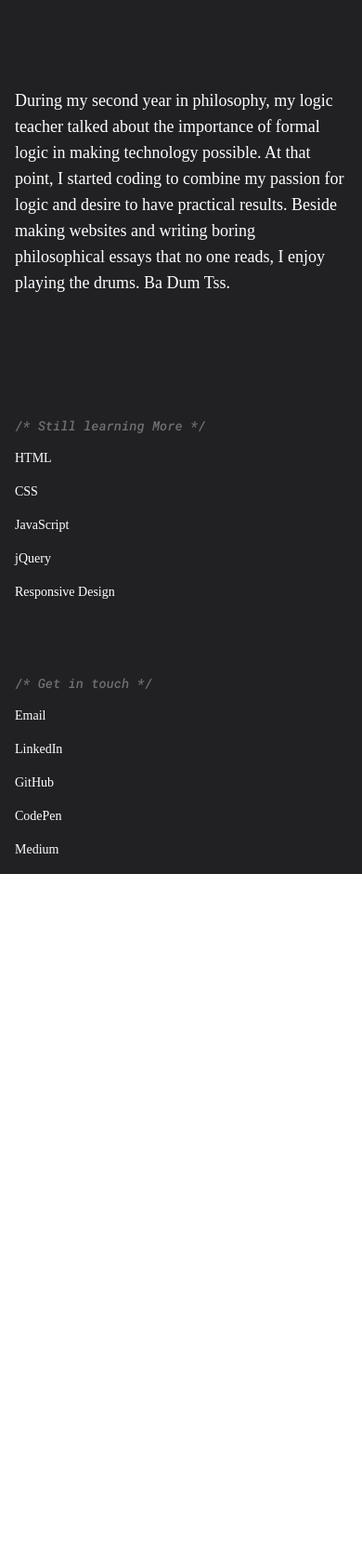
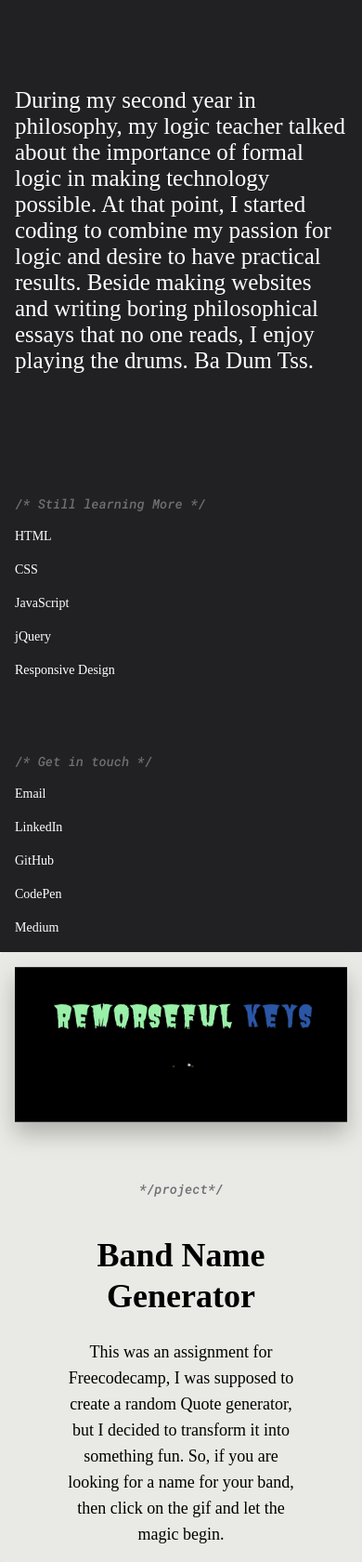
Before and after one commit to hamsa-al/Portfolio, a plain HTML site: page index.html in a window 390 px wide. Shown: the part 846-2526 px from the top of the page at 93% size. Before the commit the page ends 1786 px from the top, so only its background shows below. Drawn offline with Linux system fonts and the light colour scheme; a web font is replaced by a local one.

Commit message:
Container3
Added new project (container3) Band name generator.

```diff
--- a/css/style.css
+++ b/css/style.css
@@ -10,8 +10,8 @@ h1{
   font-size: 36px;
   line-height: 44px;
   text-align: center;
+}
 
-}
 h2{
 font-family: 'Futura', sans-serif;
 letter-spacing: 2px;
@@ -44,14 +44,24 @@ li{
   line-height: 20px;
 
 }
+
 a,  a:visited{
-  color:#FFFFFF
+  color:#FFFFFF;
 }
 a:link {
     text-decoration: none;
 }
+.container3-p{
+  color:black;
+  font-family: Futura-Medium;
+  font-size: 14px;
+  line-height: 20px;
+  text-align: center;
+}
+.container3-h1{
+  color:black;
 
-
+}
 /*===================%px%px%%px================*/
 html,body{
   height:100%;
@@ -60,26 +70,30 @@ html,body{
 body{
   margin:0;
 }
-.babycontainer{
+.container1-body{
   margin-left:96px;
   margin-right: 96px;
   }
-.babycontainer2{
+.container2-body{
   margin-left:96px;
   margin-right: 96px;
 }
-.name, .face,.title{
+.container3-body{
+  margin-left:96px;
+  margin-right: 96px;
+}
+
+.container1-name, .container1-face,.container1-title{
   width:33.333333%;
-
 }
-.left{
+.container2-left{
   width:66.66666%;
   margin-right: 48px;
   margin-top:96px;
-  /*margin-bottom:96px;*/
+  margin-bottom:96px;
 
 }
-.right{
+.container2-right{
   width:33.333333%;
   margin-left:48px;
   margin-top:96px;
@@ -87,11 +101,18 @@ body{
   margin-left:48px;
   /*margin-bottom:96px;*/
 }
-.Bottom{
+.container2-Bottom{
   width:100%;
-  margin-bottom:96px;
+  /*margin-bottom:96px;*/
+}
+.container3-right-textbox{
+  margin-right:48px;
+  margin-left:48px;
 
 }
+.container3-title1, .container3-text, .container3-title2{
+height: 100%;
+width: auto;}
 
 ul {
 list-style-type: none;
@@ -113,67 +134,97 @@ h2{
 li{
   margin-right:24px;
 }
+img {
 
+    max-width: 100%;
+    height: 100%;
+    object-fit: fill;
+
+
+}
 /*====================FlexBox container1====================*/
-
-.babycontainer{
+.container1-body{
   display:flex;
   flex-direction: row;
   height:100%;
 }
 
-.name{
+.container1-name{
   display: flex;
   align-items: center;
   justify-content: center;
 }
-.face{
+.container1-face{
   display:flex;
 }
-.title{
+.container1-title{
   display: flex;
   flex-direction: column;
   align-items: center;
   justify-content: center;
 }
 /*====================FlexBox Container2===================*/
-.babycontainer2{
+.container2-body{
   display: flex;
   flex-direction: column;
+  justify-content: space-between;
   height:100%;
-  justify-content: space-between;
-
 }
-.top{
+.container2-top{
   display: flex;
   flex-direction: row;
 }
-.left{
+.container2-left{
   display: flex;
 }
-.intro{
+.container2-intro{
   display: flex;
   flex-direction: column;
   margin:0;
   padding:0;
 }
-.bottom{
+.container2-bottom{
   display:flex;
   justify-content: center;
   flex-direction: column;
 
 }
-.right{
+.container2-right{
   display: flex;
 }
-.inlineList {
+.container2-inlineList {
   display: flex;
   list-style:none;
   padding:0;
   margin:0;
 }
+/*====================FlexBox Container3===================*/
+.container3-body{
+  display: flex;
+  align-items: center;
+  flex-direction: row;
+  height:100%;
+}
+.container3-right{
+  display:flex;
+  justify-content: center;
+  flex-direction: column;
+  width: 50%;
+  height: 100%;
+}
+.container3-right-textbox{
+  display:flex;
+  flex-direction: column;
+  align-items: center;
+  justify-content: center;
+}
+.container3-left{
+  width:50%;
+
+  }
 
 /*====================parallax====================*/
+
 .container1{
   background-image: url('../image/image.jpg');
   background-position: center;
@@ -183,11 +234,21 @@ li{
   height:100%;
 }
 
-.container2{
+.container2 {
   background-color: #212124;
   height:100%;
+
 }
+.container3{
+  background-color: #E9EAE5;
+  height:100%;
+  box-shadow: 0 12px 24px 0 rgba(0,0,0,0.25);
+  border-radius: 3px;
+}
+
 /*=====================Hover======================*/
+
+
 .hvr-sweep-to-top {
   display: flex;
   align-items: center;
@@ -229,9 +290,9 @@ li{
   transform: scaleY(1);
 }
 
-/*===================Media Queries==================*/
+/*===================Media Queries 480px==================*/
 @media (max-width:480px) {
-.babycontainer, .babycontainer2{
+.container1-body, .container2-body{
   flex-direction: column;
   align-items: center;
   margin-left: 16px;
@@ -247,13 +308,13 @@ First Container
   background-attachment: fixed;
 }
 
-.name{
+.container1-name{
   order:1
 }
-.face{
+.container1-face{
   order:3
 }
-.title{
+.container1-title{
   width: auto;
   order:2
   }
@@ -263,47 +324,212 @@ First Container
   =============*/
 .container2{
     height: auto;
-    width: 100%;
+    width: auto;
     display: flex;
   }
 
-.top{
+.container2-top{
   display: flex;
   flex-direction: column;
 }
-.left, .right{
+.container2-left, .container2-right{
   display: flex;
   justify-content: flex-start;
-  width: 100%;
+  width: auto;
   margin-left: 0;
 }
-.left{
+.container2-left{
   margin-top: ;
   margin-bottom:48px;
 }
-.right{
+.container2-right{
   margin-top: 0;
   margin-bottom:48px;
 }
-.bottom{
+.container2-bottom{
   margin-top: 0;
-  width:100%;
+  width:auto;
 }
-.intro{
+.container2-intro{
   margin-bottom: 48px;
   margin:top:48px;
 }
-.Ican{
+.container2-skills-list{
   margin-top: 20px;
 }
 p{
   font-size:18px;
   line-height: 28px;
 }
-.inlineList{
+.container2-inlineList{
   display: flex;
   flex-direction: column;
+  width: 30%;
 }
-  .hvr-sweep-to-top {
+/*====================
+3rd Container
+=============*/
+
+.container3{
+  height: auto;
+  width: 100%;
+  display: flex;
+
 }
+.container3-body{
+  display: flex;
+  flex-direction: column;
+  height:100%;
+  margin: 16px;
 }
+img{
+  width: 100%;
+  height: 100%;
+  object-fit: none;
+}
+.container3-left{
+display: flex;
+width: 100%;
+height: auto;
+margin-bottom: 48px;
+}
+
+.container3-right{
+  display:flex;
+  justify-content: center;
+  flex-direction: column;
+  width: 100%;
+  height: 100%;
+}
+.container3-p{
+    font-size:18px;
+    line-height: 28px;
+}
+
+
+
+
+/*===================Media Queries 1024==================*/
+
+
+}
+@media (max-width:1024px) {
+  .container1-body, .container2-body{
+    flex-direction: column;
+    align-items: center;
+    margin-left: 16px;
+    margin-right: 16px;
+  }
+  /*================
+  First Container
+  ================*/
+
+  .container1{
+    background-image: url('../image/mobileimage.jpg');
+    background-size: cover;
+    background-attachment: fixed;
+  }
+
+  .name{
+    order:1
+  }
+  .face{
+    order:3
+  }
+  .title{
+    width: auto;
+    order:2
+    }
+
+    /*====================
+    Second Container
+    =============*/
+  .container2{
+      height: auto;
+      width: 100%;
+      display: flex;
+    }
+
+  .container2-top{
+    display: flex;
+    flex-direction: column;
+  }
+  .container2-left, .container2-right{
+    display: flex;
+    justify-content: flex-start;
+    width: 100%;
+    margin-left: 0;
+  }
+  .container2-left{
+    margin-top: ;
+    margin-bottom:48px;
+  }
+  .container2-right{
+    margin-top: 0;
+    margin-bottom:48px;
+  }
+  .container2-bottom{
+    margin-top: 0;
+    width:100%;
+  }
+  .container2-intro{
+    margin-bottom: 48px;
+    margin:top:48px;
+  }
+  .container2-skills-list{
+    margin-top: 20px;
+  }
+  p{
+    font-size:25px;
+    line-height: 28px;
+  }
+  .container2-inlineList{
+    display: flex;
+    flex-direction: column;
+  }
+  /*====================
+  3rd Container
+  =============*/
+
+  .container3{
+    height: auto;
+    width: 100%;
+    display: flex;
+
+  }
+  .container3-body{
+    display: flex;
+    flex-direction: column;
+    height:100%;
+    margin: 16px;
+  }
+  img{
+    width: 100%;
+    height: 100%;
+    object-fit: cover;
+  }
+  .container3-left{
+  display: flex;
+  width: auto;
+  height: auto;
+  margin-bottom: 48px;
+  justify-content: center;
+  box-shadow: 0 12px 24px 0 rgba(0,0,0,0.25);
+  border-radius: 3px;
+  }
+
+  .container3-right{
+    display:flex;
+    justify-content: center;
+    flex-direction: column;
+    width: 100%;
+    height: 100%;
+  }
+  .container3-p{
+      font-size:18px;
+      line-height: 28px;
+  }
+
+  }
+
+}
--- a/index.html
+++ b/index.html
@@ -23,18 +23,18 @@
 
       ga('create', 'UA-96533370-1', 'auto');
       ga('send', 'pageview');
-
     </script>
 
 </head>
 <body>
 <div class="container1">
-  <div class="babycontainer ">
-    <div class="name fade ">
-      <h1> Hamsa <br>Alboukhari</h1></div>
-      <div class="face"> </div>
+  <div class="container1-body ">
+    <div class="container1-name fade ">
+      <h1> Hamsa <br>Alboukhari</h1>
+    </div>
+      <div class="container1-face"> </div>
 
-    <div class="title fade ">
+    <div class="container1-title fade ">
       <h3>/*Montreal-Based*/</h3>
       <h2> Front-end Developer</h2>
     </div>
@@ -43,15 +43,15 @@
 
 
  <div class="container2">
-   <div class="babycontainer2">
-     <section class="top">
-       <div class="left">
-           <div class="intro">
+   <div class="container2-body">
+     <section class="container2-top">
+       <div class="container2-left">
+           <div class="container2-intro">
              <p> During my second year in philosophy, my logic teacher talked about the importance of formal logic in making technology possible. At that point, I started coding to combine my passion for logic and desire to have practical results. Beside making websites and writing boring philosophical essays that no one reads, I enjoy playing the drums. Ba Dum Tss.</p>
            </div>
         </div>
-        <div class="right">
-          <div class="Ican">
+        <div class="container2-right">
+          <div class="container2-skills-list">
             <h3>/* Still learning More */</h3>
             <ul>
               <li>HTML</li>
@@ -63,11 +63,9 @@
           </div>
         </div>
       </section>
-      <section class=bottom>
-        <div class="bottomtitle">
+      <section class="container2-bottom">
           <h3>/* Get in touch */</h3>
-        </div>
-          <ul class="inlineList">
+          <ul class="container2-inlineList">
             <li class="hvr-sweep-to-top"><a href="mailto:hamsalboukhari@gmail.com"target="_top">Email</a></li>
             <li class="hvr-sweep-to-top"><a href="https://www.linkedin.com/in/hamsa-alboukhari-277b5b139"target="_blank">LinkedIn</a></li>
             <li class="hvr-sweep-to-top"><a href="https://github.com/hamsa-al"target="_blank">GitHub</a></li>
@@ -76,9 +74,32 @@
 
           </ul>
       </section>
+    </div>
   </div>
+
+
+
+
+    <div class="container3">
+      <div class= "container3-body">
+      <div class="container3-left"><a  href="http://codepen.io/hamsa-al/full/ybXNdV/"target="_blank"> <img src="image/giphy.gif" alt="Band image" ></a>
 </div>
-</div>
+      <div class="container3-right">
+        <div class="container3-right-textbox">
+          <div class="container3-title1 ">
+          <h3 > */project*/</h3>
+        </div>
+          <div class="container3-title2">
+          <h1 class="container3-h1">Band Name Generator</h2>
+          </div>
+            <div class="container3-text ">
+              <p class=container3-p> This was an assignment for Freecodecamp, I was supposed to create a random Quote generator, but I decided to transform it into something fun. So, if you are looking for a name for your band, then click on the gif and let the magic begin. </p>
+            </div>
+      </div>
+    </div>
+  </div>
+  </div>
+
 <script type="text/javascript" src="scripts/jquery-3.1.1.min.js"></script>
 <script type="text/javascript" src="scripts/script.js"></script>
 
```
Also changed, not shown: image/band.png (added), image/giphy.gif (added), 1 other file.
